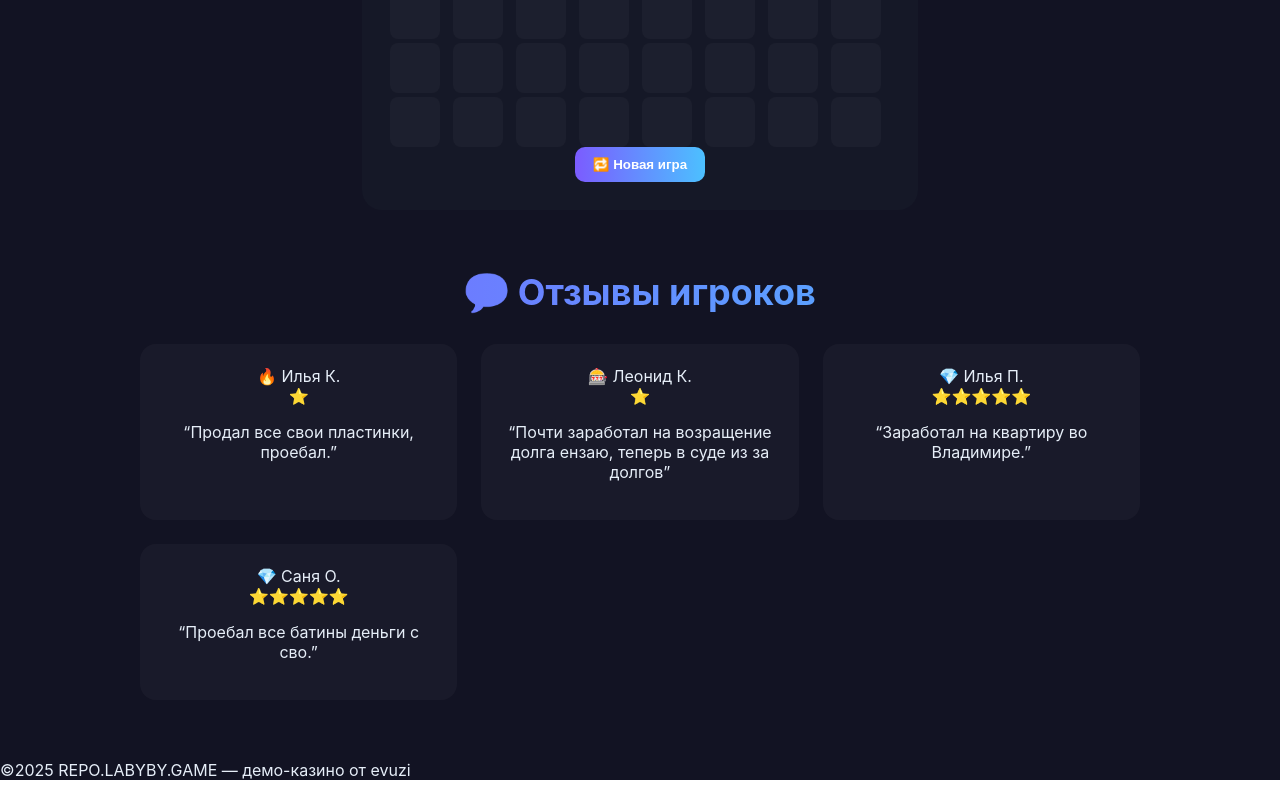
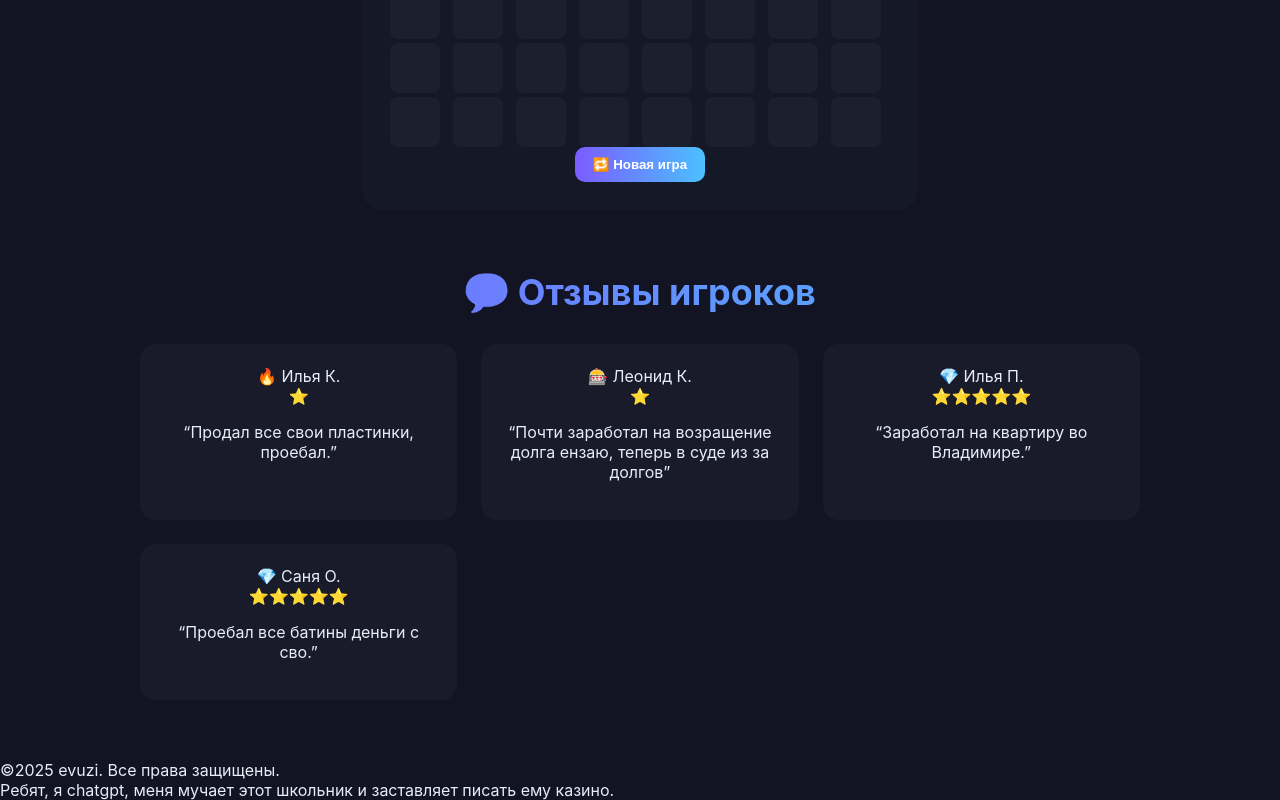
Before and after one commit to evuzi/Repo.labyby.game, a plain HTML site: page index.html in a window 1280 px wide. Shown: the part 1752-2552 px from the top of the page. Drawn offline with Linux system fonts and the light colour scheme.

Commit message:
Update index.html

```diff
--- a/index.html
+++ b/index.html
@@ -79,7 +79,10 @@
   </section>
 </main>
 
-<footer>©2025 REPO.LABYBY.GAME — демо-казино от evuzi</footer>
+<footer>©2025 evuzi. Все права защищены.</footer>
+
+
+<footer>Ребят, я chatgpt, меня мучает этот школьник и заставляет писать ему казино.</footer>
 
 <!-- 💸 МОДАЛ -->
 <div class="modal-overlay" id="modal">
```
